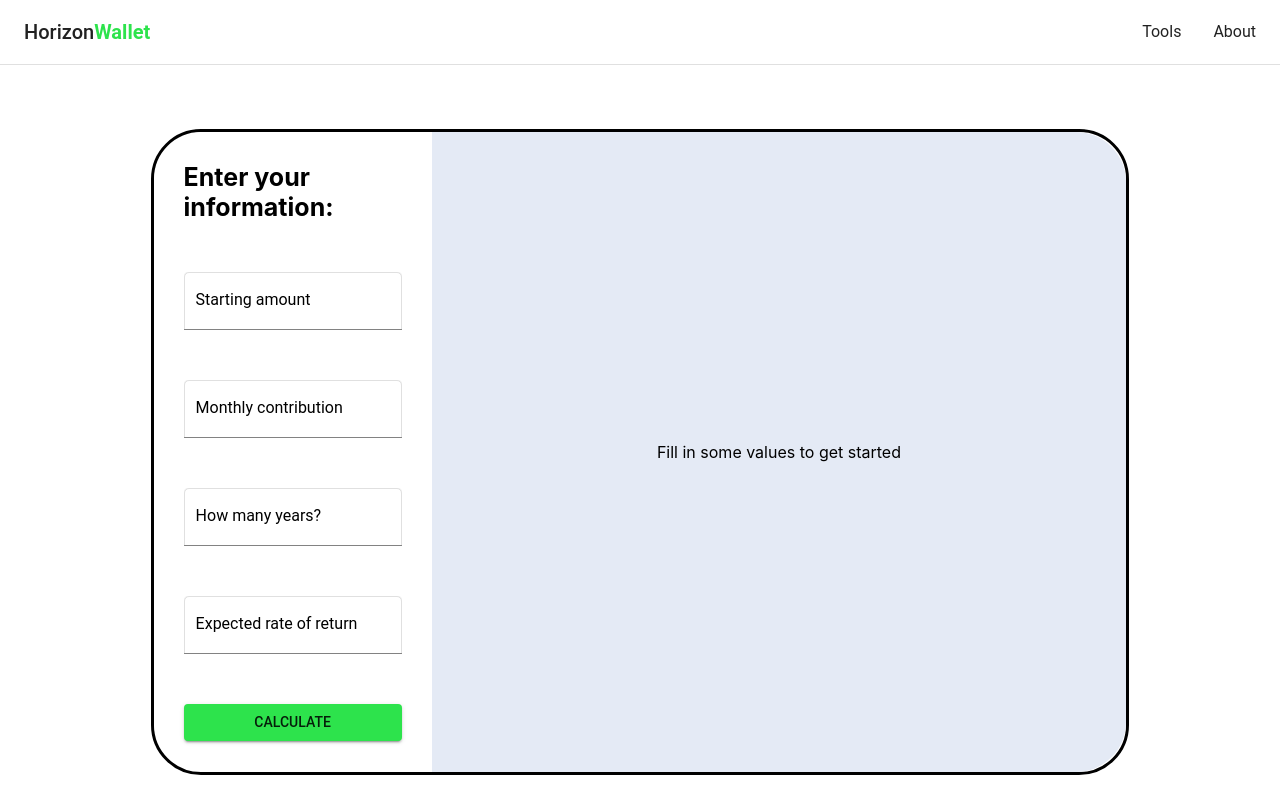
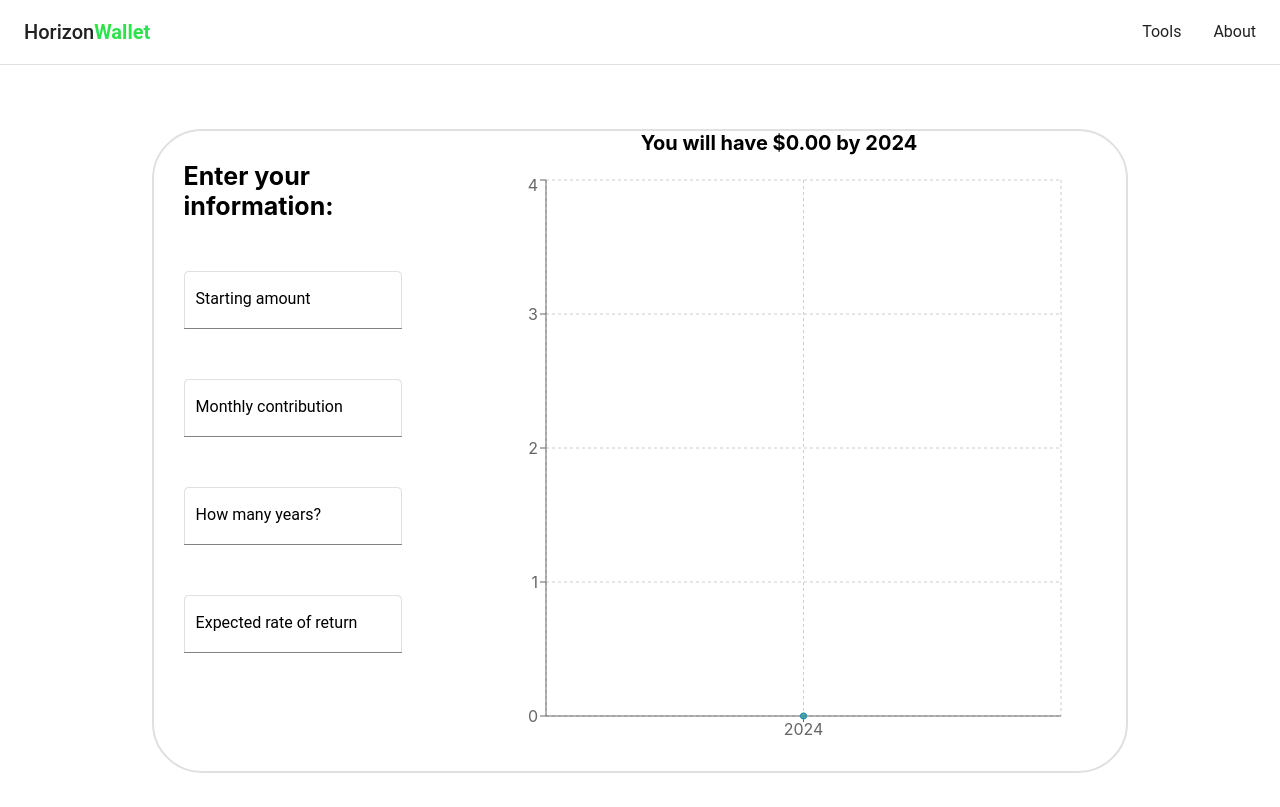
Before and after one commit to smm3123/Recharts-Investment-Calculator, a React (Create React App) app: page /tools/compound-growth in a window 1280 px wide. Built offline with nearby package versions, Linux system fonts and the light colour scheme.

Commit message:
Update visuals on the compounding chart

```diff
--- a/src/calculators/CompoundGrowth/Chart.jsx
+++ b/src/calculators/CompoundGrowth/Chart.jsx
@@ -1,7 +1,7 @@
 import React from 'react';
 import { isEmpty } from 'lodash';
-import { Box } from '@mui/material';
-import { ResponsiveContainer, LineChart, Line, XAxis, YAxis, CartesianGrid, Tooltip, ReferenceLine } from 'recharts';
+import { useTheme, Box } from '@mui/material';
+import { ResponsiveContainer, AreaChart, Area, XAxis, YAxis, CartesianGrid, Tooltip, ReferenceLine } from 'recharts';
 import useIsMobile from '../../hooks/useIsMobile';
 
 const convertToCurrency = (value) => {
@@ -19,6 +19,7 @@ const tooltipFormatter = (value, name) => {
 }
 
 const Visualization = ({ yearlyReturns }) => {
+  const theme = useTheme();
   const finalYear = yearlyReturns[yearlyReturns.length - 1];
   const millionDollarYear = yearlyReturns.find(entry => entry.amount >= 1000000)?.year;
 
@@ -36,23 +37,32 @@ const Visualization = ({ yearlyReturns }) => {
         {`You will have ${convertToCurrency(finalYear.amount)} by ${finalYear.year}`}
       </Box>
       <ResponsiveContainer width="90%" height="90%">
-        <LineChart
+        <AreaChart
           width={800}
           height={600}
           data={yearlyReturns}
           margin={{
-              top: 5,
-              right: 30,
-              left: 20,
-              bottom: 5,
+            top: 5,
+            right: 30,
+            left: 20,
+            bottom: 5,
           }}
         >
           <CartesianGrid strokeDasharray="3 3" />
           <XAxis dataKey="year" />
           <YAxis />
           <Tooltip formatter={tooltipFormatter} />
-          <Line type="monotone" dataKey="amount" stroke="#4841cc" activeDot={{ r: 8 }} />
-          <Line type="monotone" dataKey="totalContributions" stroke="#9c2624" activeDot={{ r: 8 }} />
+          <Area
+            type="monotone"
+            dataKey="amount"
+            stroke={theme.palette.primary.main}
+            fill={theme.palette.primary.main}
+          />
+          <Area
+            type="monotone"
+            dataKey="totalContributions"
+            activeDot={{ r: 8 }}
+          />
           {millionDollarYear && (
             <ReferenceLine
               x={millionDollarYear}
@@ -67,7 +77,7 @@ const Visualization = ({ yearlyReturns }) => {
               }}
             />
           )}
-        </LineChart>
+        </AreaChart>
       </ResponsiveContainer>
     </Box>
   )
@@ -83,7 +93,6 @@ const Chart = ({ yearlyReturns }) => {
       alignItems: 'center',
       height: '100%',
       width: '100%',
-      backgroundColor: '#e4eaf5',
       borderRadius: isMobile ? '0px 0px 50px 50px' : '0px 50px 50px 0px',
     }}>
       {isEmpty(yearlyReturns) ?
--- a/src/calculators/CompoundGrowth/CompoundGrowth.jsx
+++ b/src/calculators/CompoundGrowth/CompoundGrowth.jsx
@@ -29,7 +29,7 @@ const CompoundGrowth = () => {
             height: '100%',
             width: '80%',
             borderRadius: '50px',
-            border: '3px solid',
+            border: '2px solid #e0e0e0',
           }}
         >
           <Box
--- a/src/calculators/CompoundGrowth/Inputs.jsx
+++ b/src/calculators/CompoundGrowth/Inputs.jsx
@@ -1,5 +1,5 @@
-import React, { useState } from 'react';
-import { Box, Button, TextField } from '@mui/material';
+import React, { useEffect, useState } from 'react';
+import { Box, TextField } from '@mui/material';
 import useIsMobile from '../../hooks/useIsMobile';
 
 const calculateReturnPerYear = (
@@ -37,7 +37,7 @@ const Inputs = ({ setYearlyReturns }) => {
 
   const isMobile = useIsMobile();
 
-  const onSubmit = () => {
+  useEffect(() => {
     setYearlyReturns(
       calculateReturnPerYear(
         parseInt(startingAmount),
@@ -46,7 +46,7 @@ const Inputs = ({ setYearlyReturns }) => {
         parseInt(rateOfReturn),
       )
     );
-  };
+  }, [startingAmount, monthlyContribution, years, rateOfReturn, setYearlyReturns]);
 
   return (
     <Box
@@ -57,11 +57,6 @@ const Inputs = ({ setYearlyReturns }) => {
         backgroundColor: 'white',
         borderRadius: isMobile ? '50px' : '50px 0px 0px 50px',
         gap: '50px',
-      }}
-      onKeyDown={(e) => {
-        if (e.key === 'Enter') {
-          onSubmit();
-        }
       }}
     >
       <Box sx={{ fontWeight: "bold", fontSize: '25px' }}>Enter your information:</Box>
@@ -85,7 +80,6 @@ const Inputs = ({ setYearlyReturns }) => {
         variant="filled"
         onChange={(e) => setRateOfReturn(e.target.value)}
       />
-      <Button variant="contained" onClick={onSubmit}>Calculate</Button>
     </Box>
   );
 }
```
